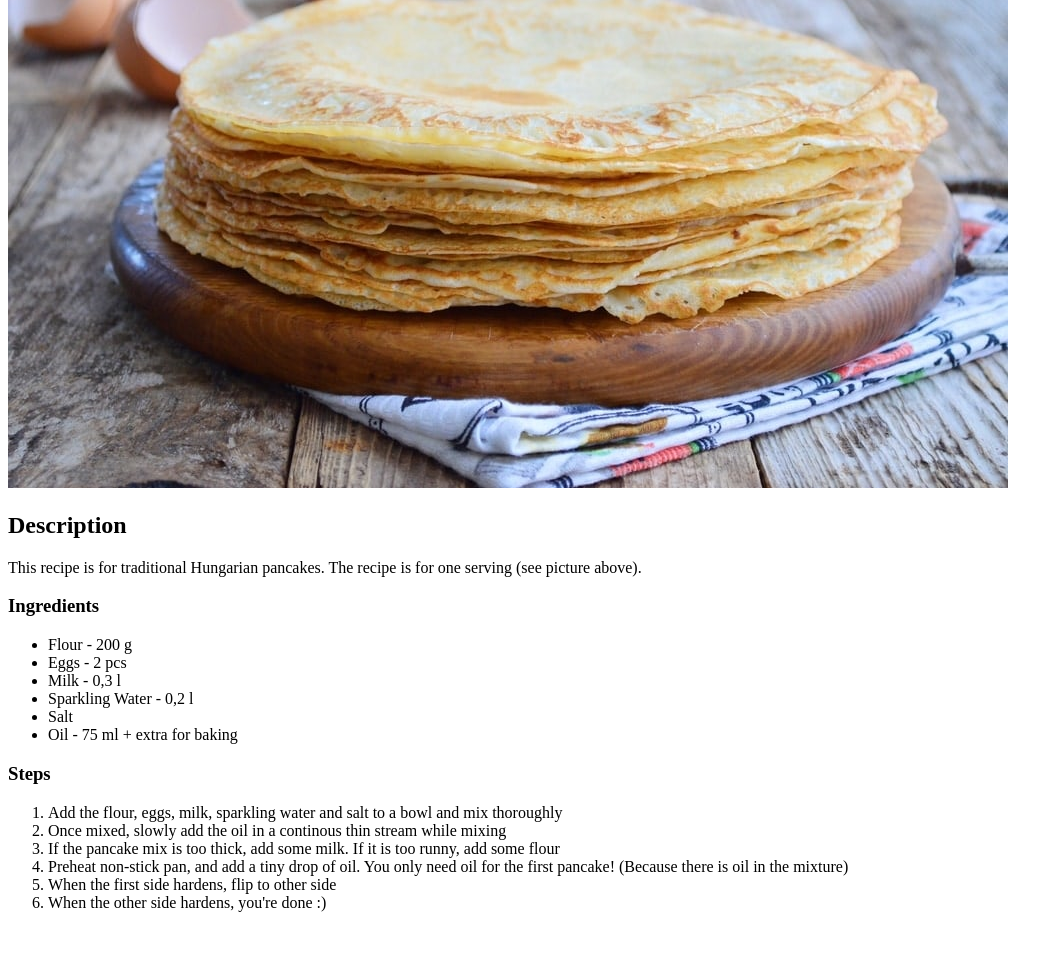
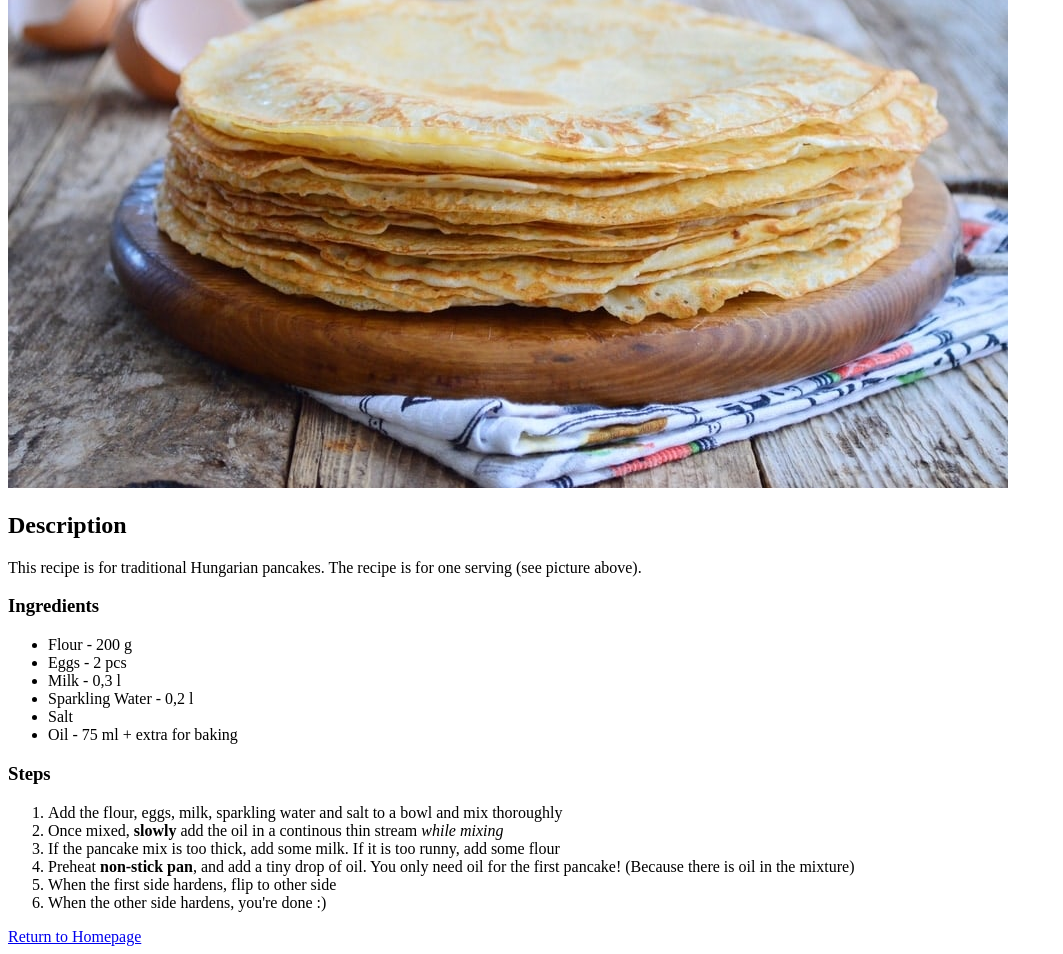
Before and after one commit to Malacsult/odin-recipes, a plain HTML site: page odin-recipes/recipes/pancake.html in a window 1280 px wide. Shown: the part 257-1211 px from the top of the page, without its empty margins (0-1063 px from the left). Before the commit the page ends 1185 px from the top, so only its background shows below. Drawn offline with Linux system fonts and the light colour scheme.

Commit message:
Added strong and em to steps in pancake.html

```diff
--- a/odin-recipes/recipes/pancake.html
+++ b/odin-recipes/recipes/pancake.html
@@ -26,11 +26,13 @@
     <h3>Steps</h3>
     <ol>
         <li>Add the flour, eggs, milk, sparkling water and salt to a bowl and mix thoroughly</li>
-        <li>Once mixed, slowly add the oil in a continous thin stream while mixing</li>
+        <li>Once mixed, <strong>slowly</strong> add the oil in a continous thin stream <em>while mixing</em></li>
         <li>If the pancake mix is too thick, add some milk. If it is too runny, add some flour</li>
-        <li>Preheat non-stick pan, and add a tiny drop of oil. You only need oil for the first pancake! (Because there is oil in the mixture)</li>
+        <li>Preheat <strong>non-stick pan</strong>, and add a tiny drop of oil. You only need oil for the first pancake! (Because there is oil in the mixture)</li>
         <li>When the first side hardens, flip to other side</li>
         <li>When the other side hardens, you're done :)</li>
     </ol>
+
+    <a href="../index.html">Return to Homepage</a>
 </body>
 </html>
```
